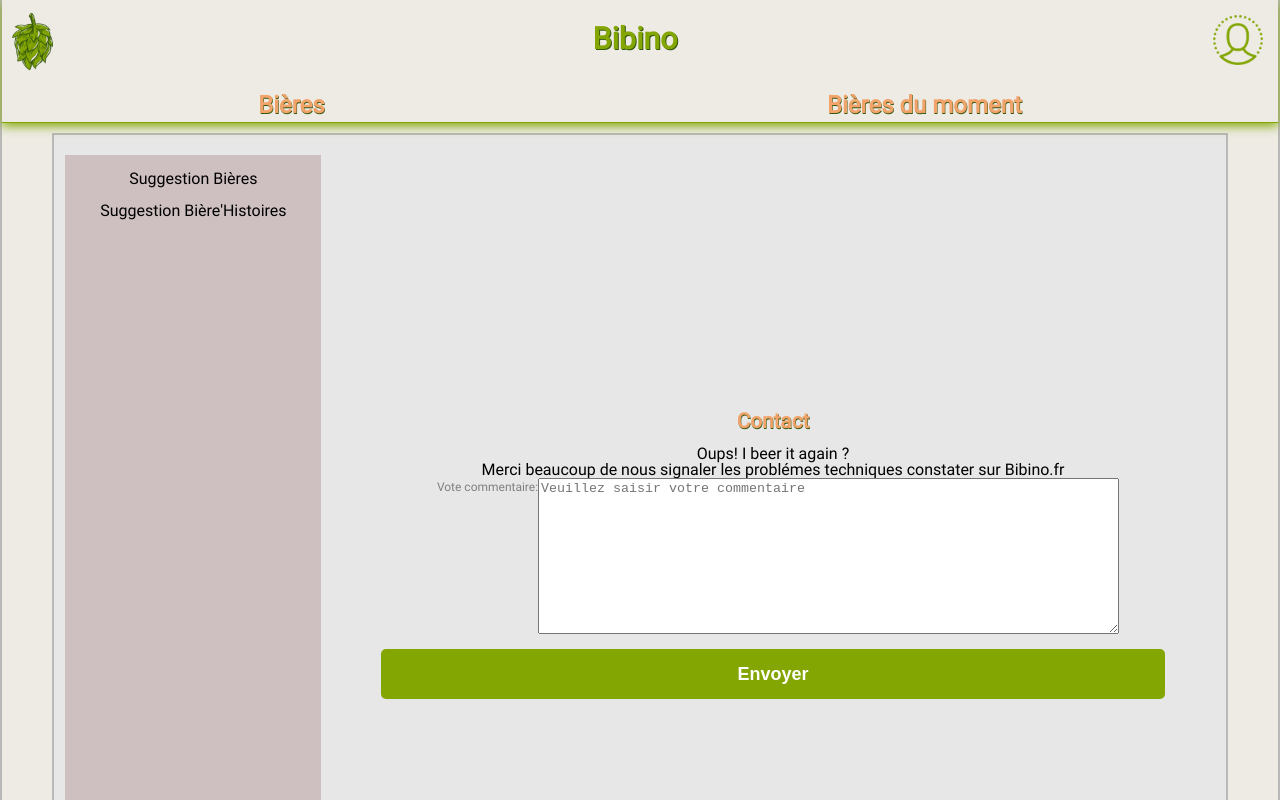
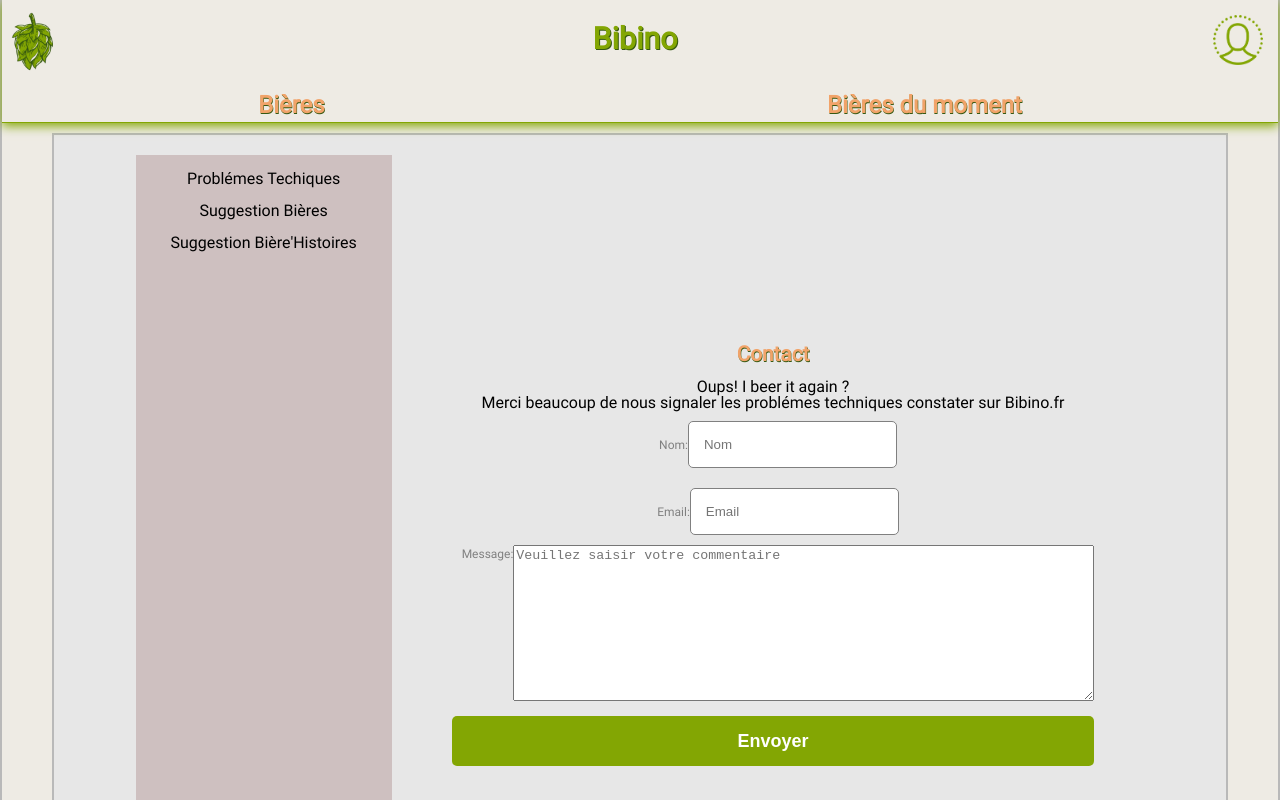
Before and after one commit to Nicolas-Verbaere/Bibino_Back, a React (Create React App) app: page /contact/PbTechnique in a window 1280 px wide. Shown: the top 800 px of the page. Built offline with nearby package versions, Linux system fonts and the light colour scheme; no server answers.

Commit message:
form contact PbTechnique to test

```diff
--- a/package.json
+++ b/package.json
@@ -8,11 +8,10 @@
     "@testing-library/react": "^13.0.0",
     "@testing-library/user-event": "^13.2.1",
     "axios": "^0.27.2",
-
     "jwt-decode": "^3.1.2",
-
     "node": "^17.7.2",
     "react": "^18.2.0",
+    "react-contact-form": "^0.0.1-rc.2",
     "react-dom": "^18.1.0",
     "react-router-dom": "^6.3.0",
     "react-scripts": "5.0.1",
--- a/src/components/App.js
+++ b/src/components/App.js
@@ -1,22 +1,19 @@
-
 import { useEffect, useState } from 'react';
 import axios from 'axios';
-import jwt_decode from "jwt-decode";
+import jwt_decode from 'jwt-decode';
 
 // import composant
-import Main from './Main/Main'
-import Header from "./Header/Header";
-import Footer from "./Footer/Footer";
-
+import Main from './Main/Main';
+import Header from './Header/Header';
+import Footer from './Footer/Footer';
 
 // import style
 import './App.scss';
 
 const App = () => {
-
     const [user, setUser] = useState([]);
     const [userReviews, setUserReviews] = useState([]);
-  const [isLogged, setIsLogged] = useState(false)
+    const [isLogged, setIsLogged] = useState(false);
     const [bieres, setBieres] = useState([]);
 
     // // décodage du token pour dynamiser le getUser par l'id
@@ -24,21 +21,18 @@ const App = () => {
     const userToken = localStorage.getItem('userLoggedToken');
     let userTokenDecoded = null;
     if (userToken) {
-
         userTokenDecoded = jwt_decode(userToken);
     }
 
     // console.log(userTokenDecoded);
-
-
-
 
     function getUser() {
         // if (userToken) {
         //   const userTokenDecoded = jwt_decode(userToken);
 
         // }
-    axios.get(`https://bibinov1.herokuapp.com/user/${userTokenDecoded.id}`)
+        axios
+            .get(`https://bibinov1.herokuapp.com/user/${userTokenDecoded.id}`)
             .then(function (response) {
                 // en cas de réussite de la requête
                 // console.log('consolelog user', response.data);
@@ -53,9 +47,12 @@ const App = () => {
             });
     }
 
-  function getUserReviews(){
+    function getUserReviews() {
         const userTokenDecoded = jwt_decode(userToken);
-    axios.get(`https://bibinov1.herokuapp.com/user/${userTokenDecoded.id}/review`)
+        axios
+            .get(
+                `https://bibinov1.herokuapp.com/user/${userTokenDecoded.id}/review`
+            )
             .then(function (response) {
                 // en cas de réussite de la requête
                 // console.log('consolelog then userReviews', response.data[0]);
@@ -70,23 +67,22 @@ const App = () => {
             });
     }
 
-  function getBieres(){
-      axios.get('https://bibinov1.herokuapp.com/beer', {
+    function getBieres() {
+        axios
+            .get('https://bibinov1.herokuapp.com/beer', {
                 headers: {
                     Authorization: `bearer ${userToken}`
-        },
+                }
             })
             .then(function (response) {
                 // console.log(response.data)
-      console.log(response.data)
+                // console.log(response.data)
                 setBieres(response.data);
             })
             .catch(function (error) {
-      console.log(error)
+                console.log(error);
             })
-    .then(function (){
-
-    });
+            .then(function () {});
     }
 
     useEffect(() => {
@@ -95,15 +91,18 @@ const App = () => {
             getUserReviews();
             getBieres();
         }
-
     }, [isLogged]);
     return (
-    <div className="App">
+        <div className='App'>
+            <Header isLogged={isLogged} setIsLogged={setIsLogged} />
 
-      <Header isLogged={isLogged} setIsLogged={setIsLogged}/>
-
-      <Main user={user} userReviews={userReviews} isLogged={isLogged} setIsLogged={setIsLogged} bieres={bieres} />
-
+            <Main
+                user={user}
+                userReviews={userReviews}
+                isLogged={isLogged}
+                setIsLogged={setIsLogged}
+                bieres={bieres}
+            />
 
             <Footer />
         </div>
--- a/src/components/Main/Authentification/Connection/Connection.js
+++ b/src/components/Main/Authentification/Connection/Connection.js
@@ -7,24 +7,25 @@ import FormInput from '../FormInput';
 
 import axios from 'axios';
 
-
-const Connexion = ({isLogged, setIsLogged}) => {
+const Connexion = ({ isLogged, setIsLogged }) => {
     // const [isLogged, setIsLogged] = useState(false);
     const [values, setValues] = useState({
         email: '',
         password: ''
     });
 
-
-
     function connection() {
-        axios.post('https://bibinov1.herokuapp.com/login', {
+        axios
+            .post('https://bibinov1.herokuapp.com/login', {
                 email: values.email,
                 password: values.password
             })
             .then(function (response) {
-            console.log(`consolelog de response axios, ${response.data.token}`);
-            localStorage.setItem('userLoggedToken', `${response.data.token}`);
+                //  console.log(`consolelog de response axios, ${response.data.token}`);
+                localStorage.setItem(
+                    'userLoggedToken',
+                    `${response.data.token}`
+                );
                 setIsLogged(true);
             })
             .catch(function (error) {
@@ -61,12 +62,11 @@ const Connexion = ({isLogged, setIsLogged}) => {
 
     const onChange = (e) => {
         setValues({ ...values, [e.target.name]: e.target.value });
-        console.log(e.target.value);
+        // console.log(e.target.value);
     };
 
     return (
-
-        <section className="connection">
+        <section className='connection'>
             <form onSubmit={handleSubmit}>
                 <h1>Connexion</h1>
                 {inputsConnection.map((input) => (
@@ -78,10 +78,10 @@ const Connexion = ({isLogged, setIsLogged}) => {
                     />
                 ))}
 
-                <button type="submit">Identifiez-vous</button>
+                <button type='submit'>Identifiez-vous</button>
                 <button>Mot de passe oublié?</button>
             </form>
-            { isLogged && <Navigate to={"/profil"} />}
+            {isLogged && <Navigate to={'/profil'} />}
         </section>
     );
 };
--- a/src/components/Main/Authentification/Register/Register.js
+++ b/src/components/Main/Authentification/Register/Register.js
@@ -82,7 +82,7 @@ const Register = () => {
                 console.log(error);
             });
     }
-    console.log(values.date_of_birth);
+    //  console.log(values.date_of_birth);
 
     const handleSubmit = (e) => {
         e.preventDefault();
@@ -94,7 +94,7 @@ const Register = () => {
     };
 
     return (
-        <section className="register">
+        <section className='register'>
             <form onSubmit={handleSubmit}>
                 <h1>Créer votre compte</h1>
                 {inputsRegister.map((input) => (
--- a/src/components/Main/Contact/Contact.js
+++ b/src/components/Main/Contact/Contact.js
@@ -3,7 +3,7 @@ import { Routes, Route } from 'react-router-dom';
 import './Contact.scss';
 
 import Navbar from './Navbar';
-import PbTechnique from './PbTechnique/PbTechnique';
+import ContactForm from './PbTechnique/PbTechnique';
 import SuggestionBiere from './SuggestionBiere/SuggestionBiere';
 import SuggestionBHistoire from './SuggestionBHistoire/SuggestionBHistoire';
 
@@ -16,7 +16,7 @@ const Contact = ({ user }) => {
                 <Route
                     className='nav-link'
                     path='/contact/PbTechnique'
-                    element={<PbTechnique user={user} />}
+                    element={<ContactForm user={user} />}
                 />
                 <Route
                     className='nav-link'
--- a/src/components/Main/Contact/FormInput.js
+++ b/src/components/Main/Contact/FormInput.js
@@ -15,7 +15,7 @@ const FormInput = (props) => {
     //     axios
     //         .get(`https://bibinov1.herokuapp.com/style`)
     //         .then(function (response) {
-    //             // console.log('consolelog then userReviews', response.data);
+    //             // ('consolelog then userReviews', response.data);
     //             setStyle.style(response.data);
     //             console.log(
     //                 ' setStyle.style(response.data)',
--- a/src/components/Main/Contact/Navbar.js
+++ b/src/components/Main/Contact/Navbar.js
@@ -8,9 +8,9 @@ export default function Navbar() {
         <>
             <nav className='nav'>
                 <ul>
-                    {/* <CustomLink className='nav_link' to='/contact/PbTechnique'>
+                    <CustomLink className='nav_link' to='/contact/PbTechnique'>
                         Problémes Techiques
-                    </CustomLink> */}
+                    </CustomLink>
                     <CustomLink
                         className='nav_link'
                         to='/contact/SuggestionBiere'>
--- a/src/components/Main/Contact/PbTechnique/PbTechnique.js
+++ b/src/components/Main/Contact/PbTechnique/PbTechnique.js
@@ -1,62 +1,62 @@
-import React, { useState, useEffect } from 'react';
-import axios from 'axios';
-// import FormInput from '../FormInput';
+import React, { useState } from 'react';
+// import axios from 'axios';
 
-import '../Contact.scss';
-
-const PbTechnique = () => {
-    const [values, setValues] = useState({ name: '' });
-    const [comment, setComment] = useState('');
-
-    function postPbTechnique() {
-        axios
-            .post(`https://bibinov1.herokuapp.com/comment`, {})
-            .then(function (response) {
-                // console.log('consolelog getStyleBeer', response.data);
-                setComment(response.data);
-            })
-            .catch(function (error) {
-                console.log(error);
-            })
-            .then(function () {});
-    }
-
-    const handleSubmit = (e) => {
-        setValues({ ...values, [e.target.name]: e.targer.value });
+const ContactForm = () => {
+    const [status, setStatus] = useState('Envoyer');
+    const handleSubmit = async (e) => {
+        e.preventDefault();
+        setStatus('Sending...');
+        const { name, email, message } = e.target.elements;
+        let details = {
+            name: name.value,
+            email: email.value,
+            message: message.value
         };
-    const onChange = (e) => {
-        setValues({ ...values, [e.target.name]: e.target.value });
+        let response = await fetch('http://localhost:5000/contact', {
+            method: 'POST',
+            headers: {
+                'Content-Type': 'application/json;charset=utf-8'
+            },
+            body: JSON.stringify(details)
+        });
+        setStatus('Envoyer');
+        let result = await response.json();
+        alert(result.status);
     };
 
-    useEffect(() => {
-        postPbTechnique();
-    }, []);
-
     return (
-        <section className='section_right'>
-            <form onSubmit={handleSubmit} onChange={onChange}>
+        <form
+            // onSubmit={handleSubmit}
+            action='mailto:******@gmail.com' // TODO Mettre une adresse mail de test
+            method='post'>
             <h1>Contact</h1>
             <h2>Oups! I beer it again ?</h2>
             <p>
                 Merci beaucoup de nous signaler les problémes techniques
                 constater sur Bibino.fr
             </p>
-                <label for='name'>Vote commentaire:</label>
+            <div>
+                <label htmlFor='name'>Nom:</label>
+                <input type='text' id='name' placeholder='Nom' required />
+            </div>
+            <div>
+                <label htmlFor='email'>Email:</label>
+                <input type='email' id='email' placeholder='Email' required />
+            </div>
+            <div>
+                <label htmlFor='message'>Message:</label>
                 <textarea
-                    type='text'
-                    name='notice'
-                    id='8'
+                    id='message'
+                    maxLength='500'
                     placeholder='Veuillez saisir votre commentaire'
-                    option=''
-                    required
-                    maxLength='500'
                     rows='10'
                     cols='70'
+                    required
                 />
-                <button>Envoyer</button>
+            </div>
+            <button type='submit'>{status}</button>
         </form>
-        </section>
     );
 };
 
-export default React.memo(PbTechnique);
+export default ContactForm;
--- a/src/components/Main/Contact/SuggestionBiere/SuggestionBiere.js
+++ b/src/components/Main/Contact/SuggestionBiere/SuggestionBiere.js
@@ -20,7 +20,7 @@ const SuggestionBiere = ({ user }) => {
         brewery_id: '', // string
         user_account_id: user.id // id utilisateur (cf token)
     });
-    console.log('user', user.id);
+    // console.log('user', user.id);
 
     function getStyleBeer() {
         axios
```
Also changed, not shown: 1 other file (tests, documents, lock files or other folders). Lines whose indentation alone changed are shown as unchanged.
